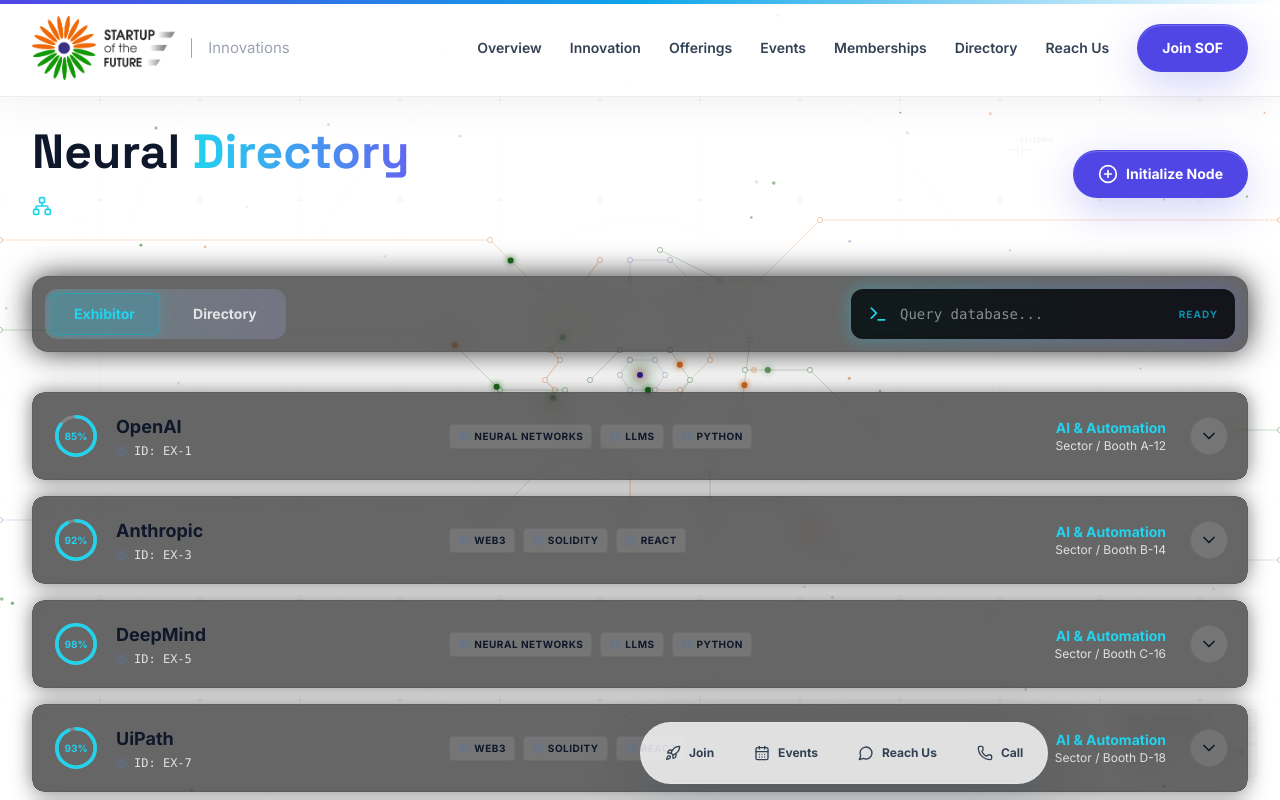
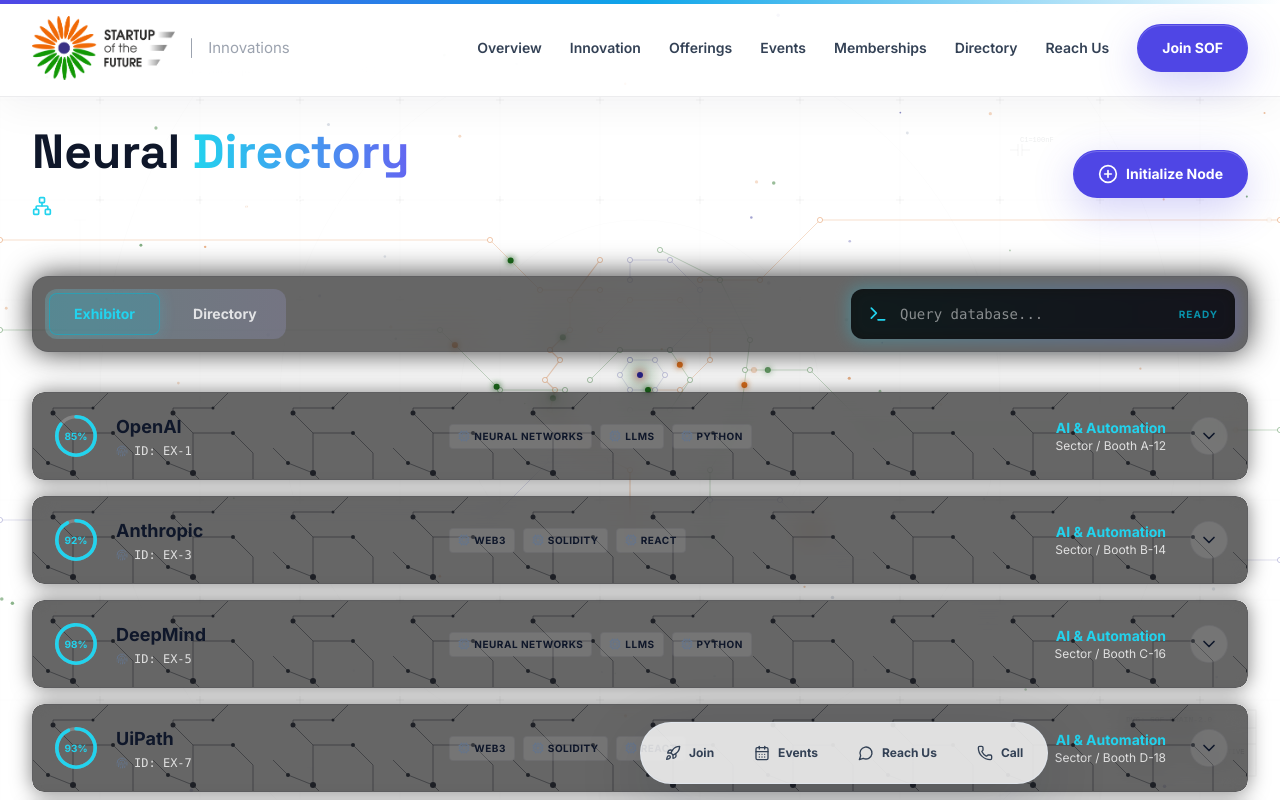
Before and after one commit to AkshayKShuklaa/SOF-assessment, a React (Vite) app in the folder frontend/: page /directory in a window 1280 px wide. Shown: the top 800 px of the page. Built offline with nearby package versions, Linux system fonts and the light colour scheme.

Commit message:
Add circuit board background patterns to Directory nodes

```diff
--- a/frontend/src/pages/DirectoryPage.jsx
+++ b/frontend/src/pages/DirectoryPage.jsx
@@ -74,6 +74,32 @@
 
 const allData = generateData();
 const ITEMS_PER_PAGE = 10;
+
+// Reusable SVG Circuit Pattern
+const CircuitPattern = ({ colorClass, idSuffix }) => (
+  <svg className="absolute inset-0 w-full h-full opacity-30 pointer-events-none mix-blend-plus-lighter" xmlns="http://www.w3.org/2000/svg">
+    <defs>
+      <pattern id={`circuit-pattern-${idSuffix}`} x="0" y="0" width="120" height="120" patternUnits="userSpaceOnUse">
+        <circle cx="20" cy="20" r="2.5" fill="currentColor" />
+        <circle cx="80" cy="40" r="2" fill="currentColor" />
+        <circle cx="40" cy="80" r="3" fill="currentColor" />
+        <circle cx="100" cy="90" r="2" fill="currentColor" />
+        <circle cx="15" cy="70" r="2" fill="currentColor" />
+        <circle cx="60" cy="15" r="1.5" fill="currentColor" />
+
+        <path d="M 20 20 L 40 40 L 80 40" stroke="currentColor" strokeWidth="0.5" fill="none" />
+        <path d="M 40 40 L 40 80 L 15 70" stroke="currentColor" strokeWidth="0.5" fill="none" />
+        <path d="M 80 40 L 100 60 L 100 90" stroke="currentColor" strokeWidth="0.5" fill="none" />
+        <path d="M 20 20 L 20 15 L 60 15" stroke="currentColor" strokeWidth="0.5" fill="none" />
+        <path d="M 40 80 L 60 100 L 60 120" stroke="currentColor" strokeWidth="0.5" fill="none" />
+        <path d="M 15 70 L 0 55" stroke="currentColor" strokeWidth="0.5" fill="none" />
+        <path d="M 100 90 L 120 90" stroke="currentColor" strokeWidth="0.5" fill="none" />
+        <path d="M 60 15 L 75 0" stroke="currentColor" strokeWidth="0.5" fill="none" />
+      </pattern>
+    </defs>
+    <rect x="0" y="0" width="100%" height="100%" fill={`url(#circuit-pattern-${idSuffix})`} className={colorClass} />
+  </svg>
+);
 
 // Reusable Circular Progress for AI Match
 const MatchScoreRing = ({ score, colorClass, borderClass }) => {
@@ -261,7 +287,9 @@
                     className="relative group rounded-xl overflow-hidden shadow-[0_0_20px_rgba(0,0,0,0.5)]"
                   >
                     {/* Background & Borders */}
-                    <div className="absolute inset-0 bg-black/60 backdrop-blur-md border border-white/20 rounded-xl" />
+                    <div className="absolute inset-0 bg-black/60 backdrop-blur-md border border-white/20 rounded-xl overflow-hidden">
+                       <CircuitPattern colorClass={primaryColorClass} idSuffix={item.id} />
+                    </div>
 
                     {/* Laser Hover Line */}
                     <div className={`absolute top-0 bottom-0 left-0 w-1 bg-gradient-to-b ${isExhibitor ? 'from-cyan-400/0 via-cyan-400 to-cyan-400/0' : 'from-indigo-400/0 via-indigo-400 to-indigo-400/0'} opacity-0 group-hover:opacity-100 transition-opacity`} />
@@ -276,7 +304,7 @@
                       <div className="flex items-center gap-4 w-full sm:w-1/3">
                         <MatchScoreRing score={item.aiMatchScore} colorClass={primaryColorClass} borderClass={primaryStrokeClass} />
                         <div>
-                          <h3 className={`font-bold text-white text-lg group-hover:${primaryColorClass} transition-colors flex items-center gap-2`}>
+                          <h3 className="font-bold text-white text-lg transition-colors flex items-center gap-2">
                             {item.name}
                           </h3>
                           <p className="text-xs text-white/80 font-mono mt-0.5 flex items-center gap-1.5">
```
